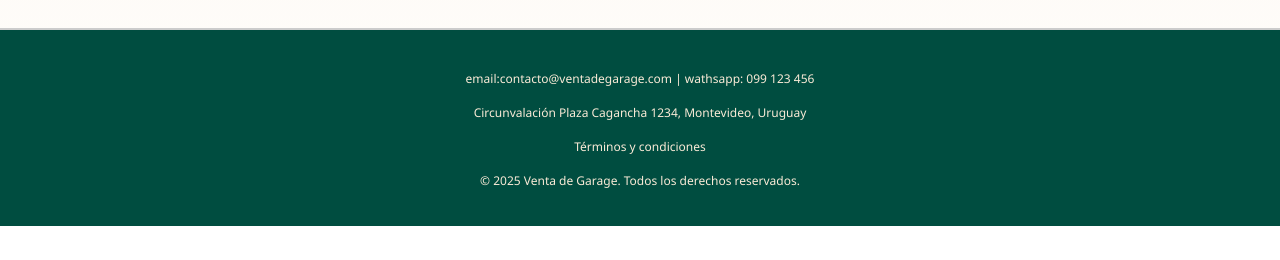
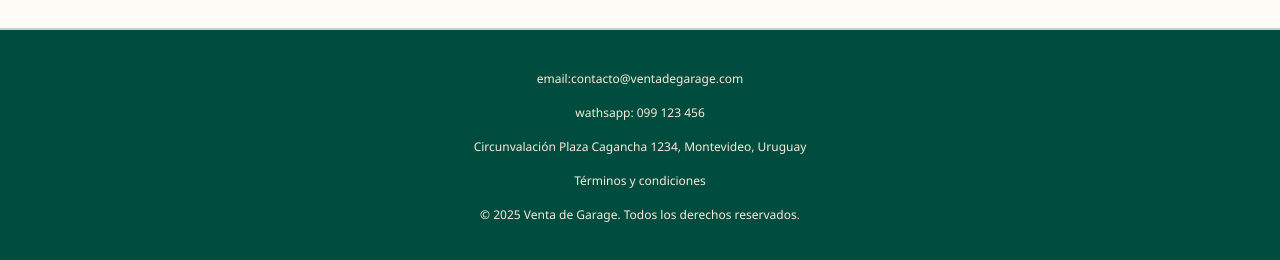
Before and after one commit to analucia8/Entrega-Desarrollo-Web-Coder, a website: page pages/donde_estamos.html in a window 1280 px wide. Shown: the part 998-1258 px from the top of the page. Before the commit the page ends 1224 px from the top, so only its background shows below. Drawn offline with nearby package versions, Linux system fonts and the light colour scheme.

Commit message:
correccion footer

```diff
--- a/pages/donde_estamos.html
+++ b/pages/donde_estamos.html
@@ -70,7 +70,8 @@
 
     <footer>
         <div>
-          <p>email:contacto@ventadegarage.com | wathsapp: 099 123 456 </p>
+            <p>email:contacto@ventadegarage.com </p>
+            <p>wathsapp: 099 123 456</p>
           <p>Circunvalación Plaza Cagancha 1234, Montevideo, Uruguay</p>
         <a href="terminos_condiciones.html">
           <p>Términos y condiciones</p>
```
Also changed, not shown: index.html (+2 -1 lines), pages/habla_con_nosotros.html (+2 -1 lines), pages/productos.html (+2 -1 lines), pages/quienes_somos.html (+2 -1 lines), pages/terminos_condiciones.html (+2 -1 lines).
